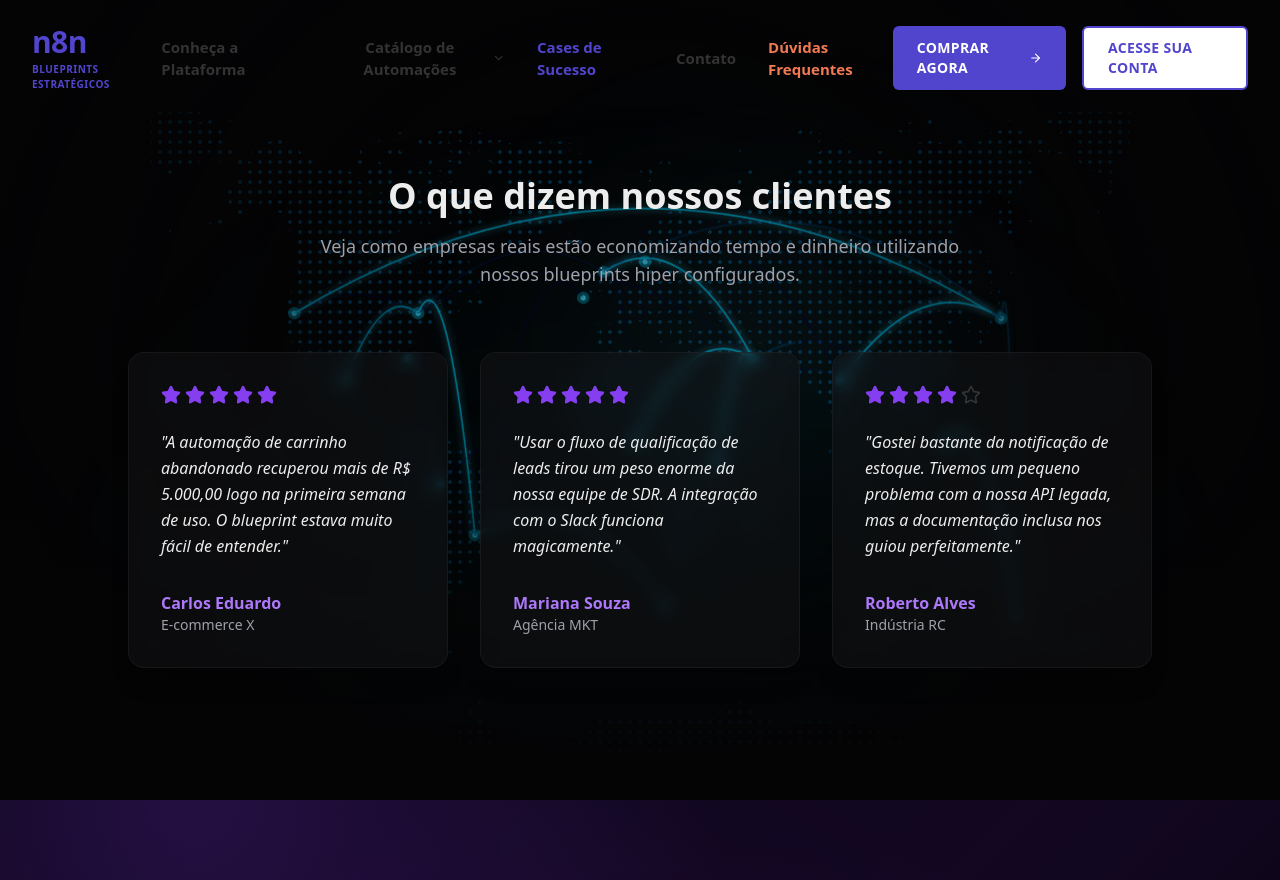
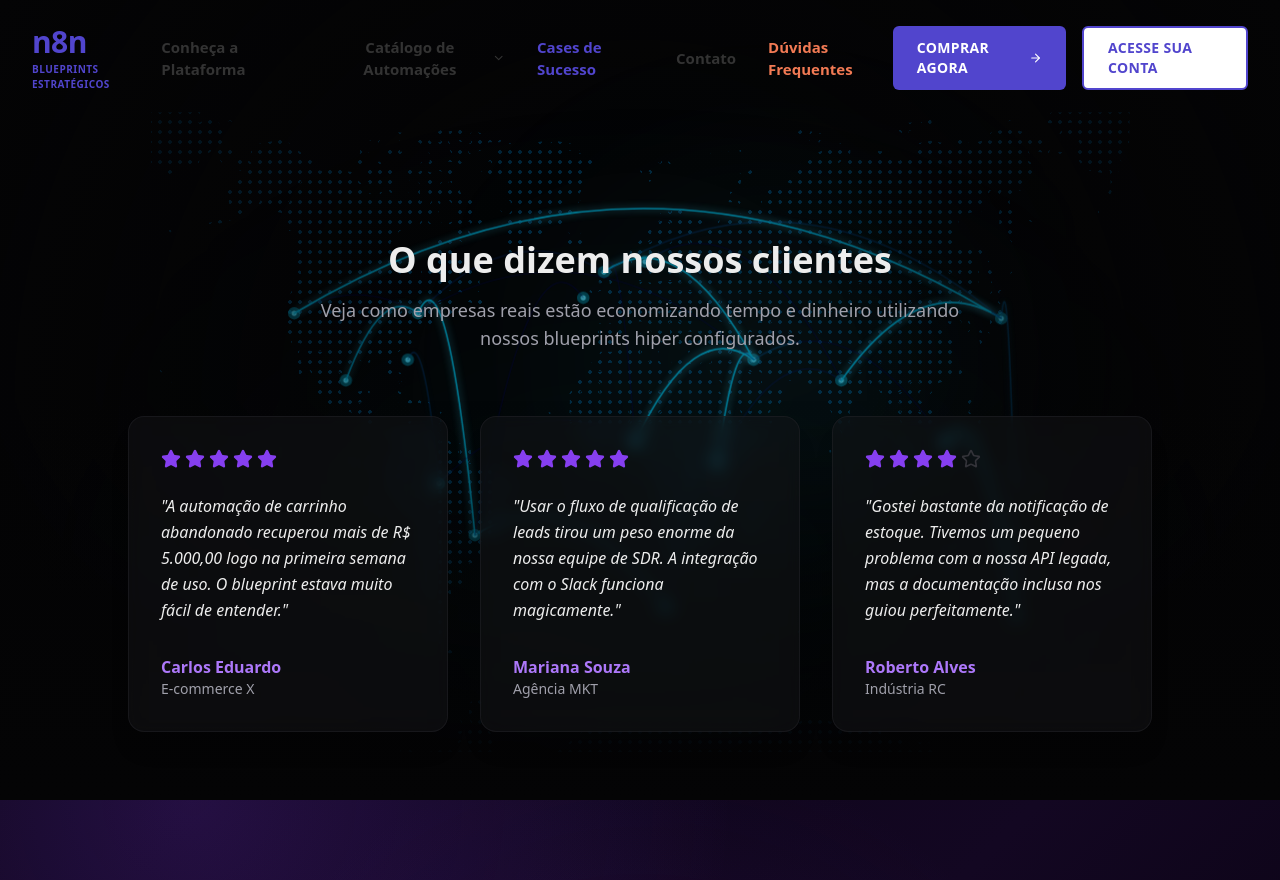
Before and after one commit to IgorIsmael/n8n-blueprints-landing, a Next.js app: page /depoimentos in a window 1280 px wide. Built offline with nearby package versions, Linux system fonts and the light colour scheme.

Commit message:
fix(layout): remove z-index from sobre page and standardize pt-40 on all internal pages

```diff
--- a/src/app/contato/page.tsx
+++ b/src/app/contato/page.tsx
@@ -3,7 +3,7 @@
 
 export default function ContatoPage() {
     return (
-        <div className="min-h-screen py-24 px-4 md:px-8">
+        <div className="min-h-screen pt-40 pb-24 px-4 md:px-8">
             <div className="max-w-2xl mx-auto text-center">
                 <h1 className="text-4xl font-bold text-text-primary mb-6">Entre em Contato</h1>
                 <p className="text-lg text-text-secondary mb-12">
--- a/src/app/depoimentos/page.tsx
+++ b/src/app/depoimentos/page.tsx
@@ -24,7 +24,7 @@
 
 export default function DepoimentosPage() {
     return (
-        <div className="min-h-screen py-24 px-4 md:px-8">
+        <div className="min-h-screen pt-40 pb-24 px-4 md:px-8">
             <div className="max-w-5xl mx-auto">
                 <div className="text-center mb-16">
                     <h1 className="text-4xl font-bold text-text-primary mb-4">O que dizem nossos clientes</h1>
--- a/src/app/sobre/page.tsx
+++ b/src/app/sobre/page.tsx
@@ -3,7 +3,7 @@
 
 export default function SobrePage() {
     return (
-        <div className="min-h-screen pt-48 pb-24 px-4 md:px-8 relative z-10">
+        <div className="min-h-screen pt-40 pb-24 px-4 md:px-8">
             <div className="max-w-4xl mx-auto">
                 <div className="text-center mb-16">
                     <h1 className="text-4xl md:text-5xl font-bold text-text-primary mb-6">Como Trabalhamos</h1>
```
